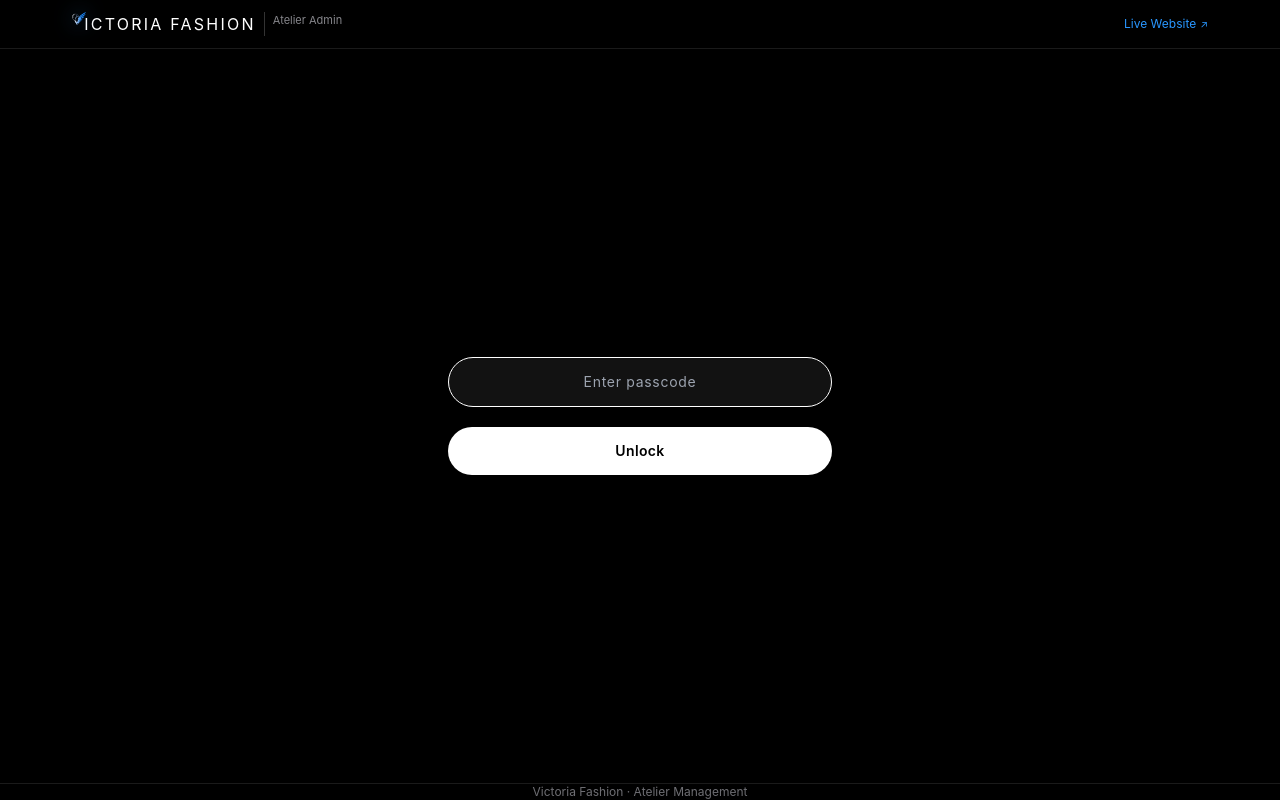
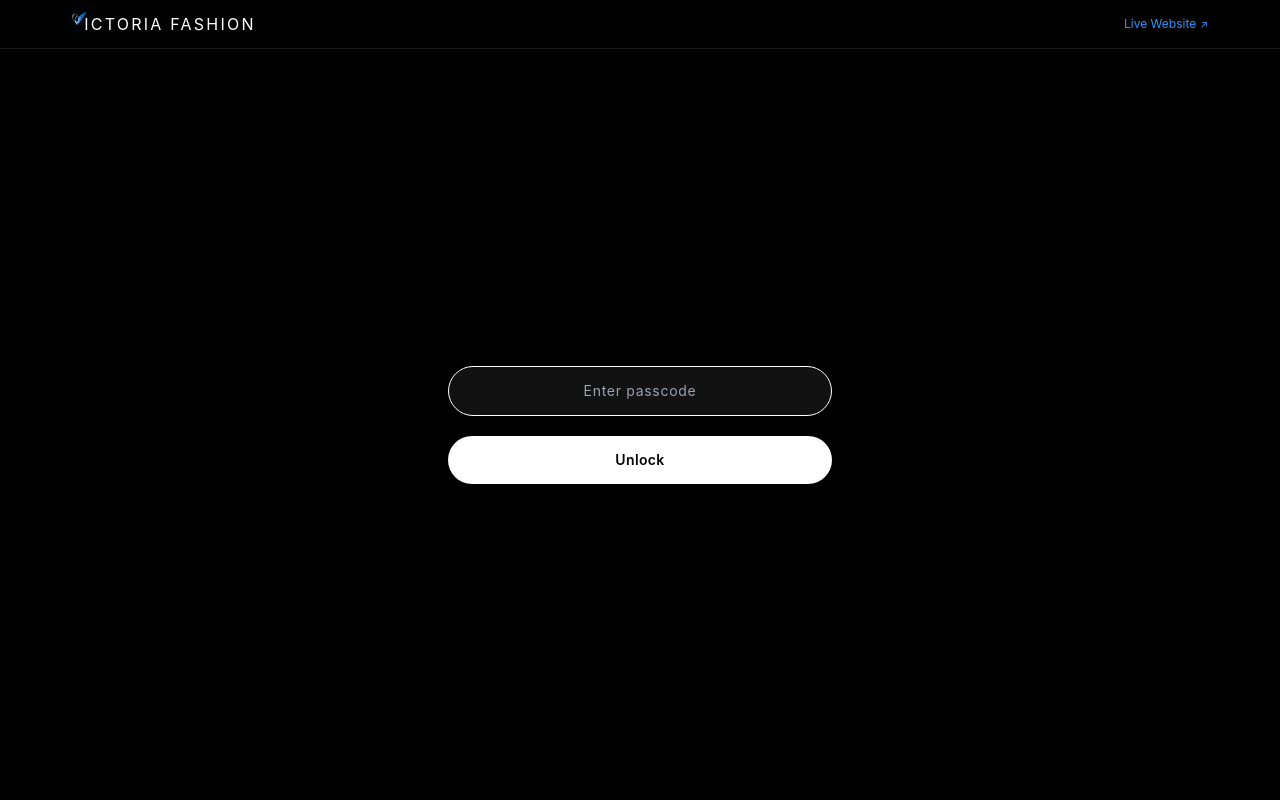
Before and after one commit to teamt-ai/victoria-fashion, a plain HTML site: page admin.html in a window 1280 px wide. Drawn offline with nearby package versions, Linux system fonts and the light colour scheme; a web font is replaced by a local one.

Commit message:
Remove Atelier Admin header label and footer line

```diff
--- a/admin.html
+++ b/admin.html
@@ -29,7 +29,6 @@
             alt="V"
             style="height: 1.1em; width: auto; object-fit: contain; vertical-align: baseline; margin-right: -0.16em; display: inline-block; filter: drop-shadow(0 0 10px rgba(41,151,255,0.7));"
           /><span class="font-extrabold text-sm sm:text-base tracking-[0.14em] uppercase text-white">ICTORIA FASHION</span>
-          <span class="text-[11px] text-[#86868b] pl-2 border-l border-white/20 ml-2">Atelier Admin</span>
         </a>
 
         <!-- Right Actions -->
@@ -214,11 +213,6 @@
       </section>
 
     </main>
-
-    <!-- Clean Minimal Footer -->
-    <footer class="w-full border-t border-white/10 py-5 px-4 text-center text-xs text-[#6e6e73]">
-      Victoria Fashion · Atelier Management
-    </footer>
 
     <!-- JavaScript Controller -->
     <script>
```
